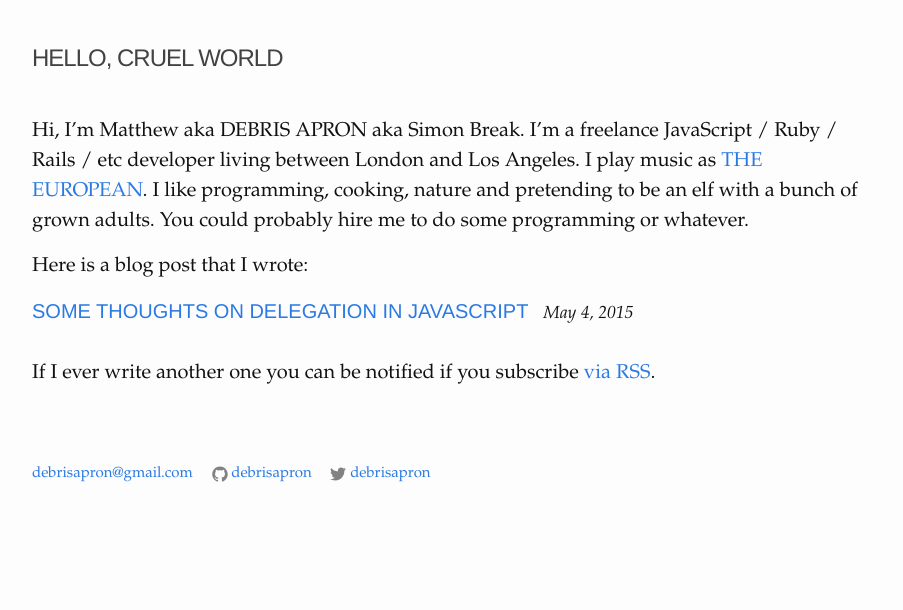
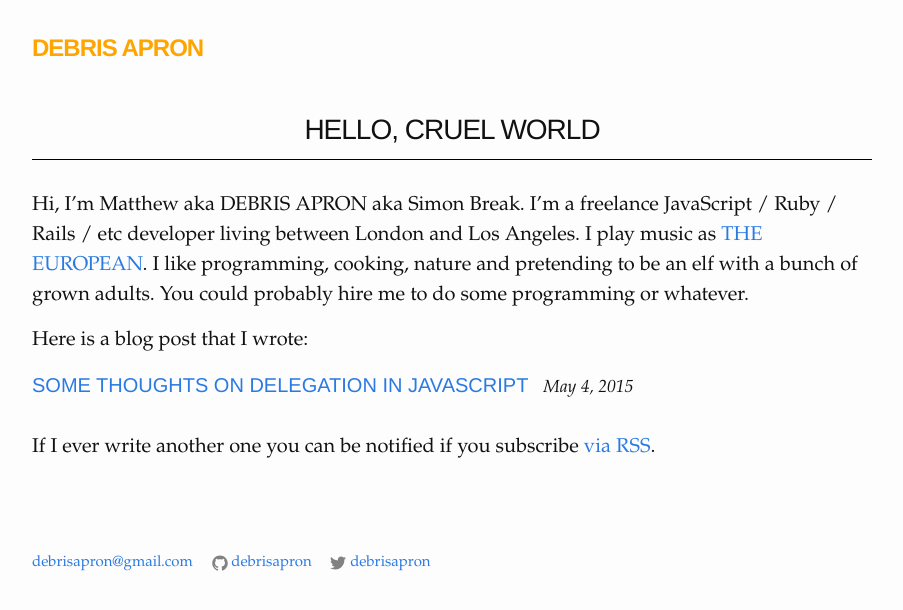
Before and after one commit to debrisapron/debrisapron.github.io, a Jekyll site: the page built from index.md, in a window 1280 px wide. Shown: the top 610 px of the page, without its empty margins (188-1091 px from the left). Built offline with Jekyll 4.4.1, drawn with Linux system fonts in a browser that asks for light colours.

Commit message:
Slight redesign and rename

```diff
--- a/_config.yml
+++ b/_config.yml
@@ -1,5 +1,5 @@
 # Site settings
-title: "Hello, Cruel World"
+title: "DEBRIS APRON"
 email: "<DEBRIS APRON> debrisapron@gmail.com"
 # description: > # this means to ignore newlines until "baseurl:"
 #   DEBRIS APRON INTERNET HOMEPAGE
--- a/_sass/_layout.scss
+++ b/_sass/_layout.scss
@@ -16,15 +16,15 @@
     font-family: $heading-font-family;
     text-transform: uppercase;
     font-size: 24px;
-    line-height: 56px;
+    /*line-height: 56px;*/
     letter-spacing: -1px;
     margin-bottom: 0;
     float: left;
+    font-weight: 600;
+}
 
-    &,
-    &:visited {
-        color: $grey-color-dark;
-    }
+a.site-title {
+    color: orange;
 }
 
 .site-nav {
```
Also changed, not shown: index.md (+2 -2 lines).
